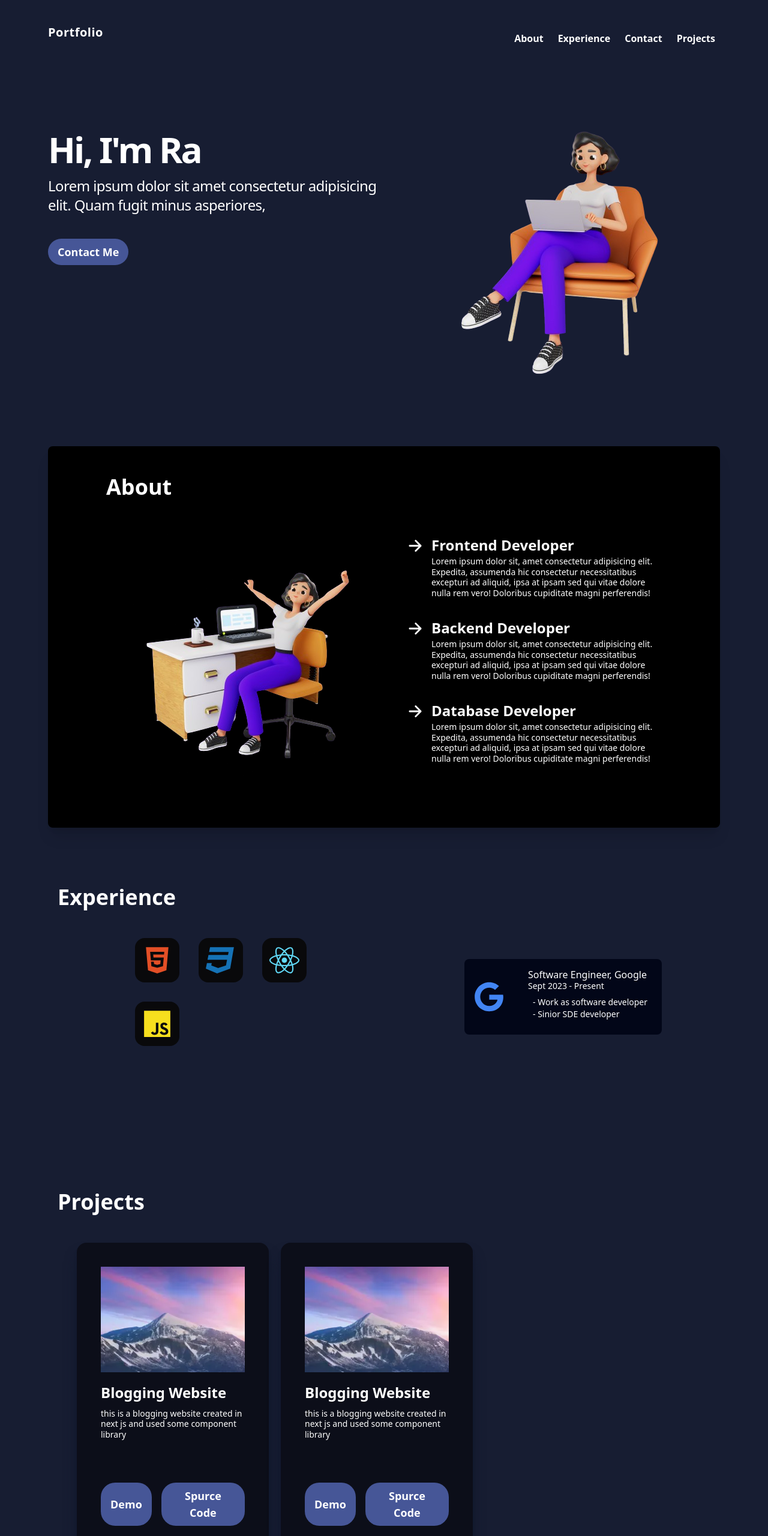
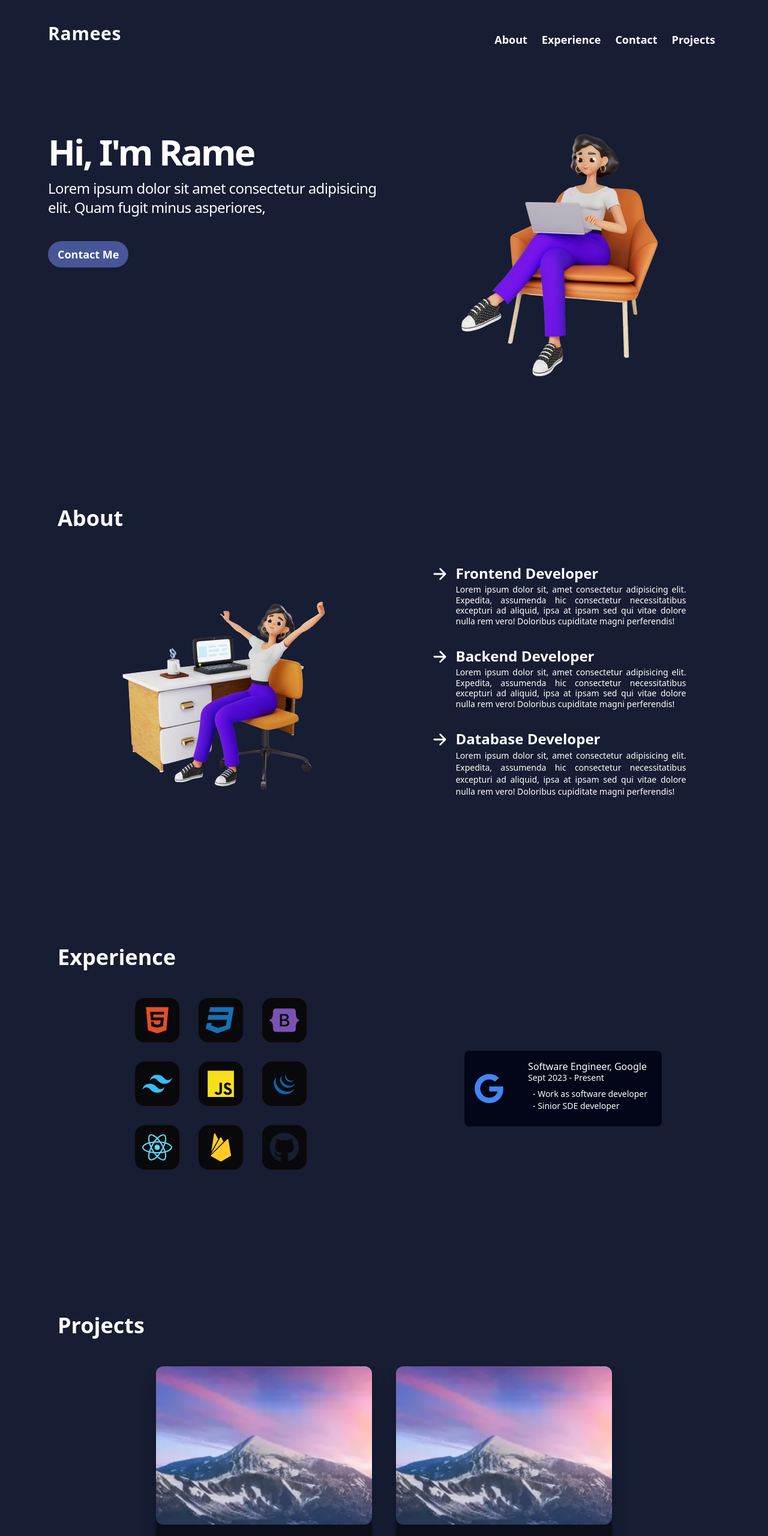
Before and after one commit to Ramees-c/portfolio, a React (Vite) app: page / in a window 1280 px wide. Shown: the top 2561 px of the page at 60% size. Built offline with nearby package versions, Linux system fonts and the light colour scheme.

Commit message:
footer component changed

```diff
--- a/src/App.jsx
+++ b/src/App.jsx
@@ -7,14 +7,16 @@ import Projects from "./components/Projects/Projects";
 import Footer from "./components/Footer/Footer";
 
 function App() {
-  return <div className="bg-[#171d32] h-auto w-full overflow-hidden">
+  return (
+    <div className="bg-[#171d32] h-auto w-full overflow-hidden">
       <Navbar />
       <Home />
       <About />
       <Experience />
       <Projects />
       <Footer />
-  </div>;
+    </div>
+  );
 }
 
 export default App;
--- a/src/components/About/About.jsx
+++ b/src/components/About/About.jsx
@@ -5,19 +5,18 @@ import { IoArrowForward } from "react-icons/io5";
 function About() {
   return (
     <div id="About"
-      className="text-white md:flex overflow-hidden items-center md:flex-wrap md:justify-center bg-black shadow-xl
-    mx-0 md:mx-20 bg-opacity-30 rounded-lg p-12"
+      className='p-10 md:p-24 text-white'
     >
       <div>
-        <h2 className="text-2xl md:text-4xl font-bold">About</h2>
-        <div className="md:flex flex-wrap flex-col md:flex-row items-center">
+      <h1 className='text-2xl md:text-4xl text-white font-bold'>About</h1>
+        <div className="flex flex-col xl:flex-row items-center justify-around">
           <img src={aboutImg} alt="about image" />
           <ul>
-            <div className="flex gap-3 py-4">
+            <div className="flex gap-3 justify-center py-4">
               <IoArrowForward size={30} className="mt-1" />
-              <span className="w-96">
+              <span className="w-[80%] md:w-96">
                 <h1 className="text-xl md:text-2xl font-semibold leading-normal">Frontend Developer</h1>
-                <p className="text-sm md:text-md leading-tight">
+                <p className="text-sm md:text-md leading-tight text-justify">
                   Lorem ipsum dolor sit, amet consectetur adipisicing elit.
                   Expedita, assumenda hic consectetur necessitatibus excepturi
                   ad aliquid, ipsa at ipsam sed qui vitae dolore nulla rem vero!
@@ -25,11 +24,11 @@ function About() {
                 </p>
               </span>
             </div>
-            <div className="flex gap-3 py-4">
+            <div className="flex gap-3 justify-center py-4">
               <IoArrowForward size={30} className="mt-1" />
-              <span className="w-96">
+              <span className="w-[80%] md:w-96">
                 <h1 className="text-xl md:text-2xl font-semibold leading-normal">Backend Developer</h1>
-                <p className="text-sm md:text-md leading-tight">
+                <p className="text-sm md:text-md leading-tight text-justify">
                   Lorem ipsum dolor sit, amet consectetur adipisicing elit.
                   Expedita, assumenda hic consectetur necessitatibus excepturi
                   ad aliquid, ipsa at ipsam sed qui vitae dolore nulla rem vero!
@@ -37,11 +36,11 @@ function About() {
                 </p>
               </span>
             </div>
-            <div className="flex gap-3 py-4">
+            <div className="flex gap-3 justify-center py-4">
               <IoArrowForward size={30} className="mt-1" />
-              <span className="w-96">
+              <span className="w-[80%] md:w-96">
                 <h1 className="text-xl md:text-2xl font-semibold leading-normal">Database Developer</h1>
-                <p className="text-sm md:text-md leading-tight">
+                <p className="text-sm md:text-md leading-tigh text-justify">
                   Lorem ipsum dolor sit, amet consectetur adipisicing elit.
                   Expedita, assumenda hic consectetur necessitatibus excepturi
                   ad aliquid, ipsa at ipsam sed qui vitae dolore nulla rem vero!
--- a/src/components/Experience/Experience.jsx
+++ b/src/components/Experience/Experience.jsx
@@ -1,31 +1,60 @@
-import React from 'react'
-import { FaCss3, FaGoogle, FaHtml5, FaJs, FaReact } from 'react-icons/fa'
+import React from "react";
+import {
+  FaCss3,
+  FaGoogle,
+  FaHtml5,
+  FaJs,
+  FaReact,
+  FaBootstrap,
+  FaGithub
+} from "react-icons/fa";
+import { RiTailwindCssFill } from "react-icons/ri";
+import { IoLogoFirebase } from "react-icons/io5";
+import { DiJqueryLogo } from "react-icons/di";
+
 
 function Experience() {
   return (
-    <div id='Experience' className='p-10 md:p-24'>
-        <h1 className='text-2xl md:text-4xl text-white font-bold'>Experience</h1>
-        <div className='flex flex-wrap items-center justify-around'>
-            <div className='flex flex-wrap md:w-2/5 gap-8 md:p-12 py-10'>
-                <span className='p-3 bg-zinc-950 flex items-center rounded-2xl'>
-                    <FaHtml5 color='#E34f26' size={50} />
+    <div id="Experience" className="p-10 md:p-24">
+      <h1 className="text-2xl md:text-4xl text-white font-bold">Experience</h1>
+      <div className="flex flex-wrap items-center justify-around">
+        <div className="flex flex-wrap md:w-2/5 gap-8 md:p-12 py-10">
+          <span className="p-3 bg-zinc-950 flex items-center rounded-2xl">
+            <FaHtml5 color="#E34f26" size={50} />
           </span>
-                <span className='p-3 bg-zinc-950 flex items-center rounded-2xl'>
-                    <FaCss3 color='#1572b6' size={50} />
+          <span className="p-3 bg-zinc-950 flex items-center rounded-2xl">
+            <FaCss3 color="#1572b6" size={50} />
           </span>
-                <span className='p-3 bg-zinc-950 flex items-center rounded-2xl'>
-                    <FaReact color='#61DAF8' size={50} />
+          <span className="p-3 bg-zinc-950 flex items-center rounded-2xl">
+            <FaBootstrap color="#7952B3" size={50} />
           </span>
-                <span className='p-3 bg-zinc-950 flex items-center rounded-2xl'>
-                    <FaJs color='#F7DF1E' size={50} />
+          <span className="p-3 bg-zinc-950 flex items-center rounded-2xl">
+            <RiTailwindCssFill color="#38BDF8" size={50} />
+          </span>
+          <span className="p-3 bg-zinc-950 flex items-center rounded-2xl">
+            <FaJs color="#F7DF1E" size={50} />
+          </span>
+          <span className="p-3 bg-zinc-950 flex items-center rounded-2xl">
+            <DiJqueryLogo color="#0769AD" size={50} />
+          </span>
+          <span className="p-3 bg-zinc-950 flex items-center rounded-2xl">
+            <FaReact color="#61DAF8" size={50} />
+          </span>
+          <span className="p-3 bg-zinc-950 flex items-center rounded-2xl">
+            <IoLogoFirebase color="#FFCA28" size={50} />
+          </span>
+          <span className="p-3 bg-zinc-950 flex items-center rounded-2xl">
+        <FaGithub color="#171d32" size={50} />
           </span>
         </div>
-            <div className='flex gap-10 bg-slate-950 bg-opacity-45 mt-4 rounded-lg p-4 items-center'>
-                <FaGoogle color='#4285F4' size={50} />
-                <span className='text-white'>
-                    <h2 className='leading-tight'>Software Engineer, Google</h2>
-                    <p className='text-sm leading-tight font-thin'>Sept 2023 - Present</p>
-                    <ul className='text-sm p-2'>
+        <div className="flex gap-10 bg-slate-950 bg-opacity-45 mt-4 rounded-lg p-4 items-center">
+          <FaGoogle color="#4285F4" size={50} />
+          <span className="text-white">
+            <h2 className="leading-tight">Software Engineer, Google</h2>
+            <p className="text-sm leading-tight font-thin">
+              Sept 2023 - Present
+            </p>
+            <ul className="text-sm p-2">
               <li>- Work as software developer</li>
               <li>- Sinior SDE developer</li>
             </ul>
@@ -33,7 +62,7 @@ function Experience() {
         </div>
       </div>
     </div>
-  )
+  );
 }
 
-export default Experience
+export default Experience;
--- a/src/components/Footer/Footer.jsx
+++ b/src/components/Footer/Footer.jsx
@@ -1,34 +1,75 @@
-import React from 'react'
-import { CiLinkedin } from 'react-icons/ci'
-import { FaGithub } from 'react-icons/fa'
+import React from "react";
+import {
+  FaFacebook,
+  FaGithub,
+  FaInstagram,
+  FaLinkedin,
+} from "react-icons/fa";
 
-import { MdOutlineEmail } from 'react-icons/md'
-
+import { MdOutlineEmail } from "react-icons/md";
 
 function Footer() {
   return (
-    <div id='Footer' className='flex justify-around bg-[#465697] text-white p-10 md:p-12 items-center'>
-        <div>
-            <h1 className='text-2xl md:text-6xl font-bold mb-2'>Contact</h1>
-            <h2 className='text-sm md:text-2xl font-normal'>Feel Free To reach out</h2>
+    // <div id='Footer' className='flex justify-around bg-[#465697] text-white p-10 md:p-12 items-center'>
+    //     <div>
+    //         <h1 className='text-2xl md:text-6xl font-bold mb-2'>Contact</h1>
+    //         <h2 className='text-sm md:text-2xl font-normal'>Feel Free To reach out</h2>
+    //     </div>
+
+    //     <ul className='text-sm md:text-xl'>
+    //         <li className='flex gap-2 items-center mb-3'>
+    //             <MdOutlineEmail size={20} />
+    //             myeamil@gmail.com
+    //         </li>
+    //         <li className='flex gap-2 items-center mb-3'>
+    //             <CiLinkedin size={20}  />
+    //             linkedin.com
+    //         </li>
+    //         <li className='flex gap-2 items-center mb-3'>
+    //             <FaGithub size={20} />
+    //             github.com
+    //         </li>
+    //     </ul>
+    // </div>
+
+    <footer className="text-white py-8" id="Footer">
+      <div className="container mx-auto px-8 md:px-16 lg:px-24">
+        <div className="flex flex-col md:flex-row md:space-x-12 items-center mb-4">
+          <div className="flex-1 mb-4 md:md-0">
+            <h2 className="text-2xl font-bold mb-2">Ramees</h2>
+            <p className="text-gray-400">
+              Lorem ipsum dolor sit amet consectetur adipisicing elit. Placeat
+              quaerat dignissimos aperiam.
+            </p>
+          </div>
         </div>
 
-        <ul className='text-sm md:text-xl'>
-            <li className='flex gap-2 items-center mb-3'>
-                <MdOutlineEmail size={20} />
-                myeamil@gmail.com
-            </li>
-            <li className='flex gap-2 items-center mb-3'>
-                <CiLinkedin size={20}  />
-                linkedin.com
-            </li>
-            <li className='flex gap-2 items-center mb-3'>
-                <FaGithub size={20} />
-                github.com
-            </li>
-        </ul>
-    </div>
-  )
+        <div
+          className="border-t border-gray-600 pt-4 flex flex-col md:flex-row justify-between
+            items-center"
+        >
+          <p className="text-gray-400 text-xl">
+            &copy; {new Date().getFullYear()}
+          </p>
+
+          <div className="flex space-x-4 my-4 md:my-0">
+            <a href="#" className="text-gray-400 hover:text-white text-2xl">
+              <FaFacebook />
+            </a>
+            <a href="" className="text-gray-400 hover:text-white text-2xl">
+              <FaLinkedin />
+            </a>
+            <a href="" className="text-gray-400 hover:text-white text-2xl">
+              <FaInstagram />
+            </a>
+            <a href="" className="text-gray-400 hover:text-white text-2xl">
+              <FaGithub />
+            </a>
+          </div>
+        </div>
+      </div>
+    </footer>
+  );
 }
 
-export default Footer
+export default Footer;
--- a/src/components/Navbar/Navbar.jsx
+++ b/src/components/Navbar/Navbar.jsx
@@ -6,30 +6,30 @@ function Navbar() {
   const [showMenu, setShowMenu] = useState(true);
   return (
     <nav className="flex flex-wrap justify-between md:items-center text-white px-10 pt-6 md:px-20">
-      <span className="text-xl font-bold tracking-wide">Portfolio</span>
+      <span className="text-3xl font-bold tracking-wide">Ramees</span>
       <ul
         className={`${
           openMenu ? "block" : "hidden"
-        } mx-24 py-2 mt-4 font-semibold md:mt-5 bg-black px-2 rounded-xl bg-opacity-30 md:border-none
-        text-center md:bg-transparent md:static md:mx-0 md:flex gap-6`}
+        } mx-24 py-2 mt-4 font-semibold md:mt-5 px-2 rounded-xl bg-opacity-30 md:border-none
+        text-center md:static md:mx-0 md:flex gap-6`}
       >
         <a href="#About">
-          <li className="text-md transition-all duration-300 p-1 md:p-0">
+          <li className="text-lg transition-all duration-300 p-1 md:p-0">
             About
           </li>
         </a>
         <a href="#Experience">
-          <li className="text-md transition-all duration-300 p-1 md:p-0">
+          <li className="text-lg transition-all duration-300 p-1 md:p-0">
             Experience
           </li>
         </a>
         <a href="#Footer">
-          <li className="text-md transition-all duration-300 p-1 md:p-0">
+          <li className="text-lg transition-all duration-300 p-1 md:p-0">
             Contact
           </li>
         </a>
         <a href="#Projects">
-          <li className="text-md transition-all duration-300 p-1 md:p-0">
+          <li className="text-lg transition-all duration-300 p-1 md:p-0">
             Projects
           </li>
         </a>
@@ -48,6 +48,10 @@ function Navbar() {
         <RiCloseLine
           size={30}
           className="md:hidden absolute right-10 top-6 transition-all duration-300"
+          onClick={() => {
+            setOpenMenu(false)
+            setShowMenu(true);
+          }}
         />
       )}
     </nav>
--- a/src/components/Projects/Projects.jsx
+++ b/src/components/Projects/Projects.jsx
@@ -5,10 +5,12 @@ function Projects() {
   return (
     <div id='Projects' className='p-10 md:p-24 text-white'>
         <h1 className='text-2xl md:text-4xl text-white font-bold'>Projects</h1>
-        <div className='py-12 px-8 flex flex-wrap gap-5'>
+        <div className='py-12 px-8 flex flex-wrap gap-10 justify-center'>
             <ProjectsCard  title="Blogging Website" main="this is a blogging website created in next js and
             used some component library" />
             <ProjectsCard  title="Blogging Website" main="this is a blogging website created in next js and
+            used some component library" />
+             <ProjectsCard  title="Blogging Website" main="this is a blogging website created in next js and
             used some component library" />
         </div>
     </div>
--- a/src/components/ProjectsCard/ProjectsCard.jsx
+++ b/src/components/ProjectsCard/ProjectsCard.jsx
@@ -3,8 +3,8 @@ import bannerImg from "../../assets/photo-C8q0KQHG.webp"
 
 function ProjectsCard({title, main}) {
   return (
-    <div className='p-3 md:p-6 flex flex-col w-80 bg-[#0c0e19] shadow-xl shadow-slate-900 rounded-2xl'>
-        <img src={bannerImg} alt="Banner Image" className='p-4' />
+    <div className='pb-3 flex flex-col w-90 bg-[#0c0e19] shadow-xl shadow-slate-900 rounded-2xl'>
+        <img src={bannerImg} alt="Banner Image" className='mb-3 rounded-xl' />
         <h3 className='px-4 text-xl md:text-2xl font-bold leading-normal'>{title}</h3>
         <p className='px-4 text-sm md:text-md leading-tight py-2'>{main}</p>
         <div className='mt-2 p-2 md:p-4 flex gap-2 md:gap-4'>
```
Lines whose indentation alone changed are shown as unchanged.
